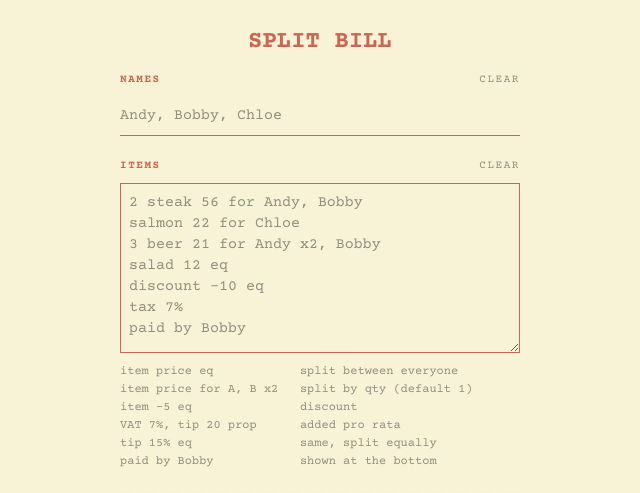
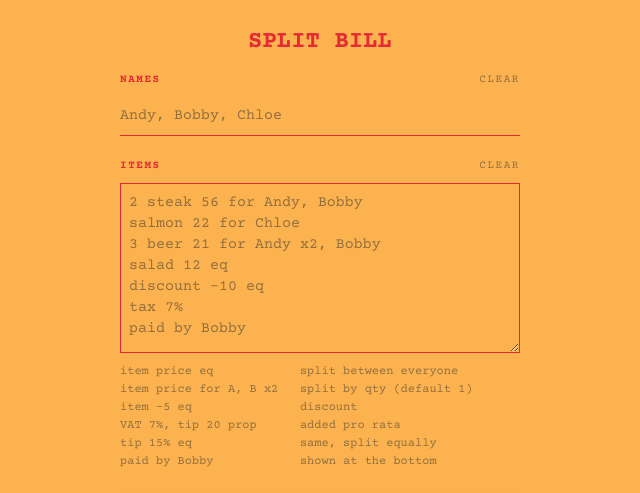
Before and after one commit to dknuuu/splitbill, a plain HTML site: page index.html in a window 1280 px wide. Shown: the top 493 px of the page, without its empty margins (320-960 px from the left). Drawn offline with nearby package versions, Linux system fonts and the light colour scheme.

Commit message:
Update index.html
change color

```diff
--- a/index.html
+++ b/index.html
@@ -17,12 +17,12 @@
 <style>
 
 :root {
-  --desk:    #F8F2D6;
+  --desk:    #FCB34F;
   --paper:   #EEEDE8;
-  --m-ink:   #CB6652;
+  --m-ink:   #E62A34;
   --m-faint: #2b2b2b80;
-  --b-ink:   #407ec4;
-  --b-faint: #407ec499;
+  --b-ink:   #1F6590;
+  --b-faint: #1F659099;
   --warn:    #8B1818;
 }
 * { box-sizing: border-box; }
@@ -364,7 +364,7 @@ async function copyText() {
 
 // ---------- PNG (canvas, same model) ----------
 const FONT = '"Courier Prime","Courier New",monospace';
-const TITLE_COLOR = '#CB6652';
+const TITLE_COLOR = '#E62A34';
 
 function wrapCanvas(ctx, text, max) {
   const out = []; let cur = '';
@@ -379,7 +379,7 @@ function wrapCanvas(ctx, text, max) {
 
 function paint(ctx, m, W, draw) {
   const P = 26, inner = W - 2 * P, LH = 22;
-  const INK = '#407ec4', FAINT = '#85abd3', LINE = '#85abd3';
+  const INK = '#1F6590', FAINT = '#729cb3', LINE = '#729cb3';
   const font = (sz, bold) => ctx.font = `${bold ? 700 : 400} ${sz}px ${FONT}`;
   let y = P + 14;
 
```
